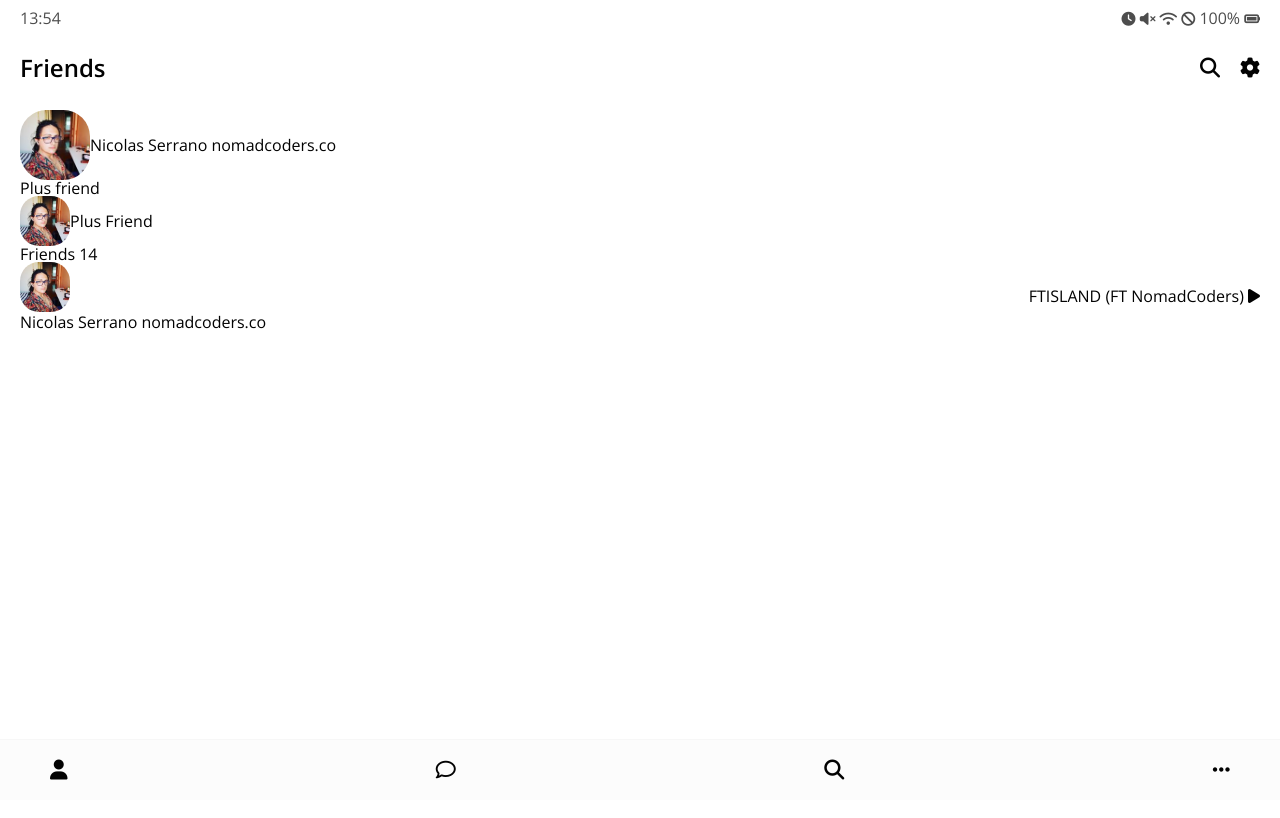
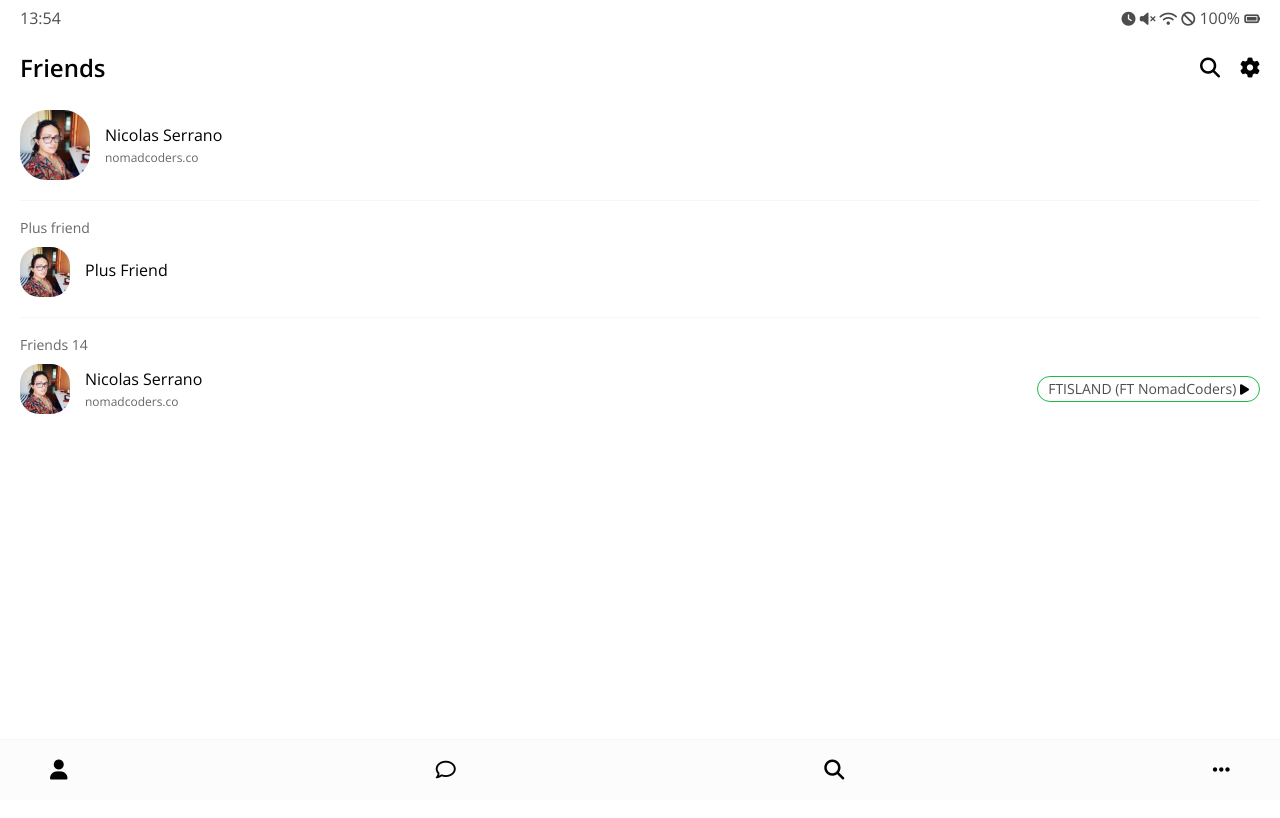
Before and after one commit to hyeonjunlee-tech/kakao-clone-2.0, a plain HTML site: page friends.html in a window 1280 px wide. Shown: the top 818 px of the page. Drawn offline with nearby package versions, Linux system fonts and the light colour scheme.

Commit message:
finished with friend.css
good

```diff
--- a/css/friend.css
+++ b/css/friend.css
@@ -7,6 +7,7 @@
 .friend .friend__avatar {
   width: 50px;
   border-radius: 38%;
+  margin-right: 15px;
 }
 .friend__avatar.g-avatar {
   width: 70px;
@@ -20,3 +21,38 @@
   display: flex;
   align-items: center;
 }
+
+.friend__content .friend__name {
+  display: block;
+  margin-bottom: 5px;
+}
+
+.friend__content .friend__status,
+.friend__content .friend__bottom-text,
+.friend .chat__timestamp {
+  opacity: 0.6;
+}
+
+.friend__content .friend__bottom-text {
+  font-size: 14px;
+}
+
+.friend__content .friend__status,
+.friend .chat__timestamp {
+  font-size: 12px;
+}
+
+.friend .friend__now-listening {
+  border: 1px solid #1dba4b;
+  padding: 5px 10px;
+  border-radius: 15px;
+  font-size: 14px;
+}
+
+.friend__now-listening span {
+  opacity: 0.7;
+}
+
+.friend__now-listening i {
+  font-size: 12px;
+}
--- /dev/null
+++ b/css/friends.css
@@ -0,0 +1,13 @@
+.friends .friends__plus {
+  padding: 20px 0px;
+  margin: 20px 0px;
+  border-top: 1px solid #f7f7f7;
+  border-bottom: 1px solid #f7f7f7;
+}
+
+.friends__plus .friends__title,
+.friends__list .friends__title {
+  font-size: 14px;
+  opacity: 0.6;
+  margin-bottom: 12px;
+}
--- a/css/styles.css
+++ b/css/styles.css
@@ -4,6 +4,8 @@
 @import "./header.css";
 @import "./nav-bar.css";
 @import "./friend.css";
+@import "./friends.css";
+
 * {
   box-sizing: border-box;
 }
--- a/friends.html
+++ b/friends.html
@@ -39,7 +39,7 @@
     </header>
     <main class="friends">
       <header class="friends__header">
-        <div class="friends__friend friend friend--lg">
+        <div class="friends__friend friend">
           <div class="friend__column">
             <img src="images/avatar.jpg" class="g-avatar friend__avatar" />
             <div class="friend__content">
@@ -67,9 +67,9 @@
         </div>
       </div>
       <ul class="friends__list">
-        <h5 class="friend__title">Friends 14</h5>
+        <h5 class="friends__title">Friends 14</h5>
         <li class="friends__friend friend friend-lg">
-          <div class="friend_column">
+          <div class="friend__column">
             <img src="images/avatar.jpg" class="friend__avatar" />
             <div class="friend__content">
               <span class="friend__name">
```
Also changed, not shown: find.html (+1 -1 lines), index.html (+4 -6 lines), more.html (+1 -1 lines).
